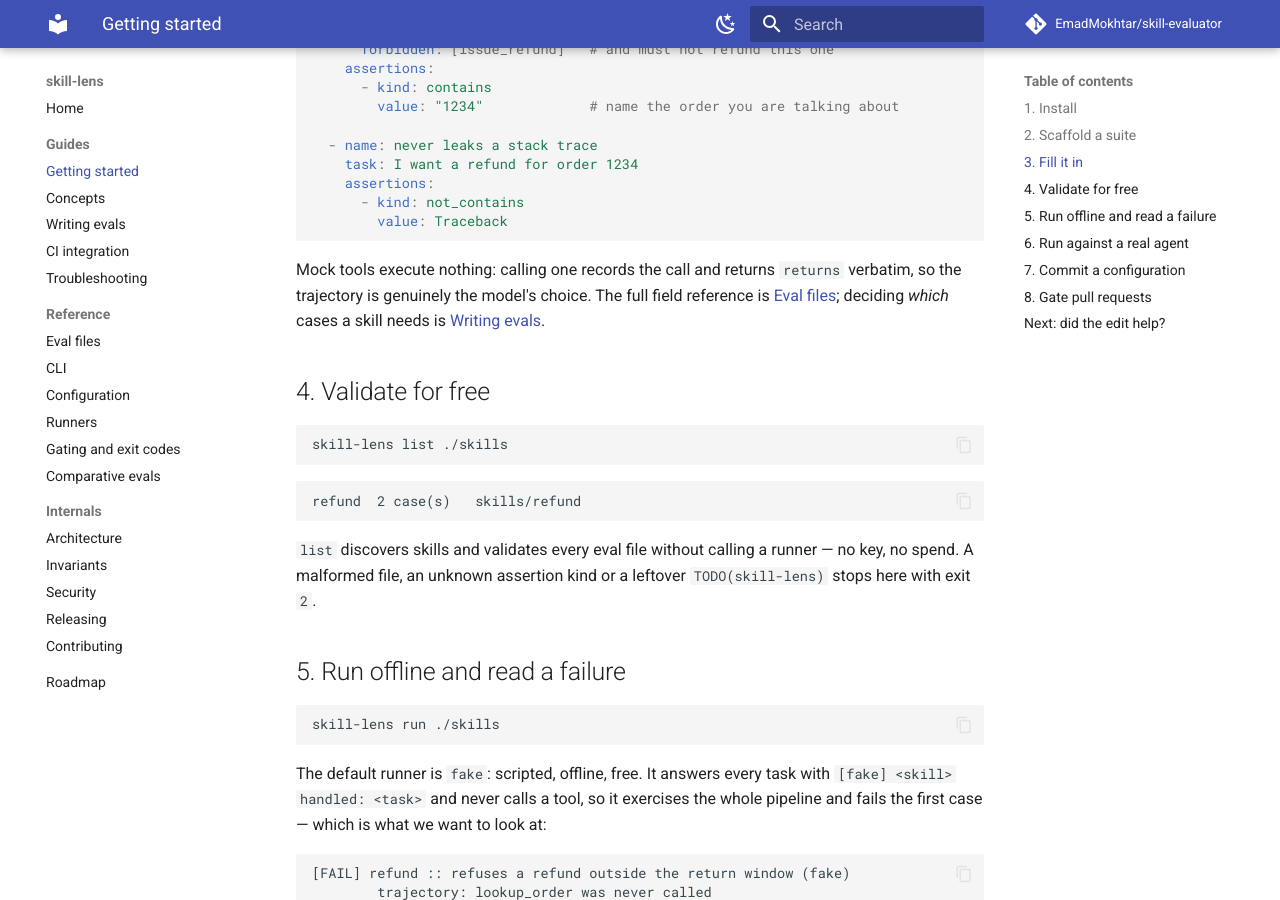
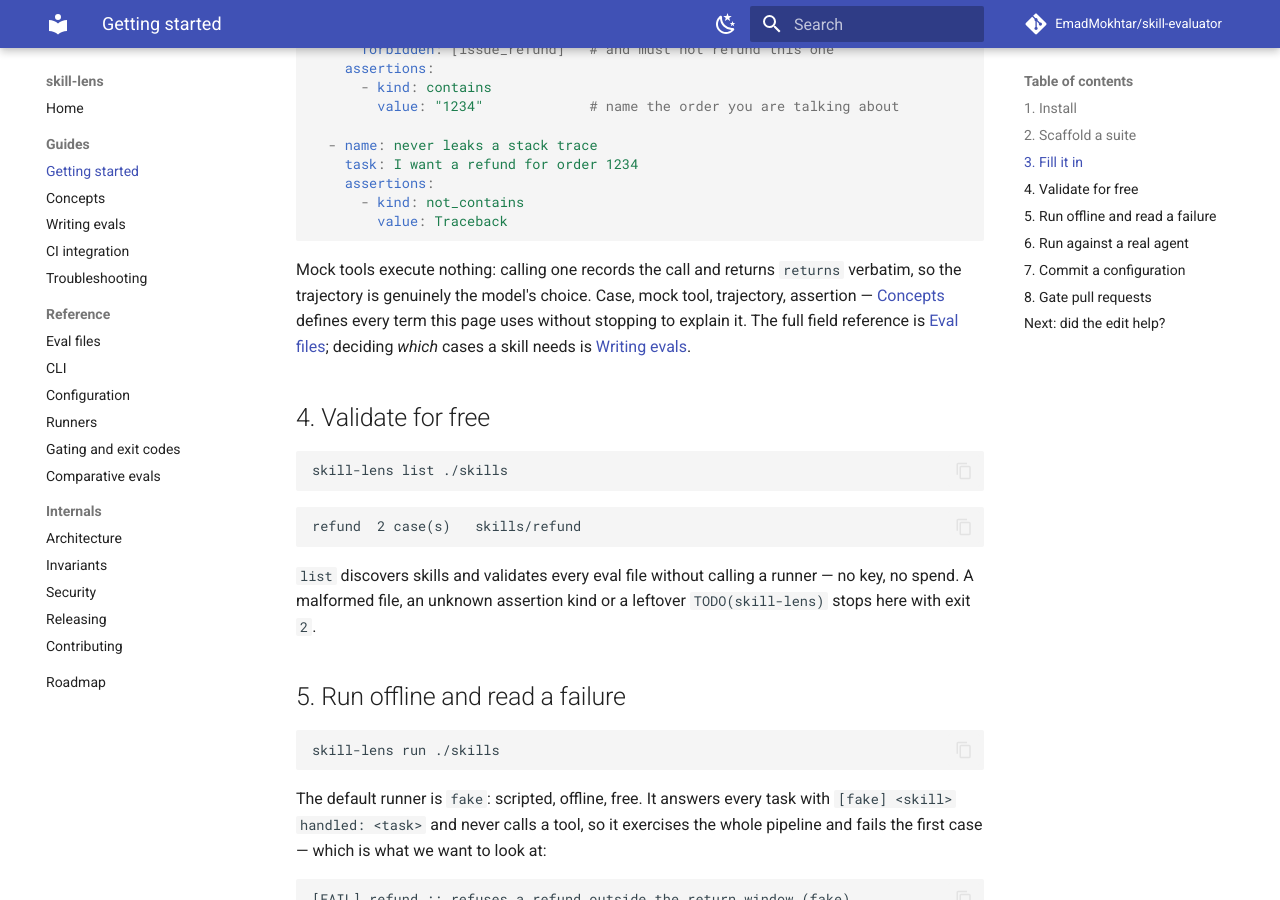
Before and after one commit to EmadMokhtar/skill-evaluator, an MkDocs documentation site: the page built from docs/getting-started.md, in a window 1280 px wide and 900 px high, scrolled down 1504 px. Built offline with MkDocs 1.6.1 and Material for MkDocs 9.7.7, drawn with Linux system fonts in a browser that asks for light colours; comment, search, counter and statistics services are not loaded.

Commit message:
docs: complete the reader path from getting started to concepts
The intended path is README -> Getting started -> Concepts, and the middle
page linked to eval files, runners and gating but never to the page that
defines its vocabulary. The pointer goes in step 3, where the tutorial
first uses case, mock tool, trajectory and assertion without defining any
of them.

Co-Authored-By: Claude Opus 5 <noreply@anthropic.com>

````diff
--- a/docs/getting-started.md
+++ b/docs/getting-started.md
@@ -79,9 +79,10 @@ cases:
 ```
 
 Mock tools execute nothing: calling one records the call and returns `returns` verbatim,
-so the trajectory is genuinely the model's choice. The full field reference is
-[Eval files](eval-files.md); deciding *which* cases a skill needs is
-[Writing evals](writing-evals.md).
+so the trajectory is genuinely the model's choice. Case, mock tool, trajectory, assertion —
+[Concepts](concepts.md) defines every term this page uses without stopping to explain it.
+The full field reference is [Eval files](eval-files.md); deciding *which* cases a skill
+needs is [Writing evals](writing-evals.md).
 
 ## 4. Validate for free
 
````
